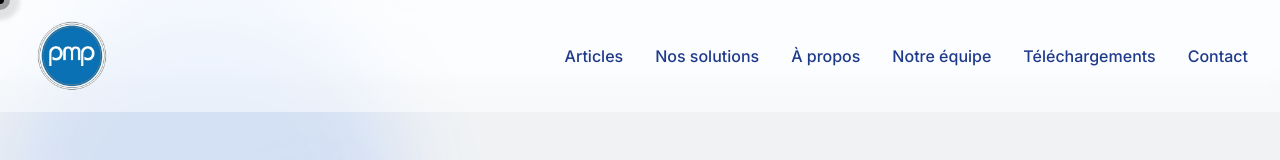
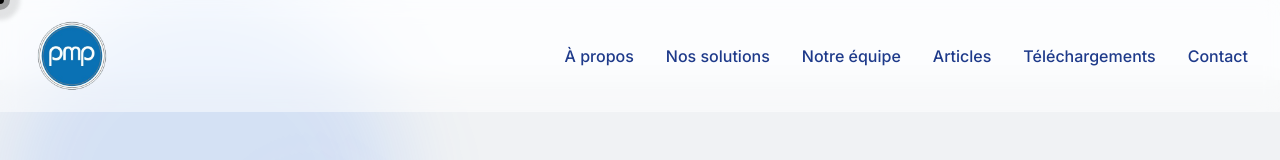
Before and after one commit to 17Sx/pmp-sv, a Next.js app: page / in a window 1280 px wide. Shown: the top 160 px of the page. Built offline with nearby package versions, Linux system fonts and the light colour scheme; no server answers; the database is empty.

Commit message:
🎨 style: header good order of link

```diff
--- a/app/components/Header.tsx
+++ b/app/components/Header.tsx
@@ -68,17 +68,17 @@ export default function Header() {
       </div>
 
       <nav className={`${styles.nav} ${isMenuOpen ? styles.navMobileOpen : ''}`}>
-        <Link href="/articles" className={styles.navLink} onClick={closeMenu}>
-          Articles
+      <Link href="#about" className={styles.navLink} onClick={closeMenu}>
+        À propos
         </Link>
         <Link href="#solutions" className={styles.navLink} onClick={closeMenu}>
           Nos solutions
         </Link>
-        <Link href="#about" className={styles.navLink} onClick={closeMenu}>
-        À propos
-        </Link>
         <Link href="#ceo" className={styles.navLink} onClick={closeMenu}>
           Notre équipe
+        </Link>
+        <Link href="/articles" className={styles.navLink} onClick={closeMenu}>
+          Articles
         </Link>
         <Link href="#telechargement" className={styles.navLink} onClick={closeMenu}>
           Téléchargements
```
